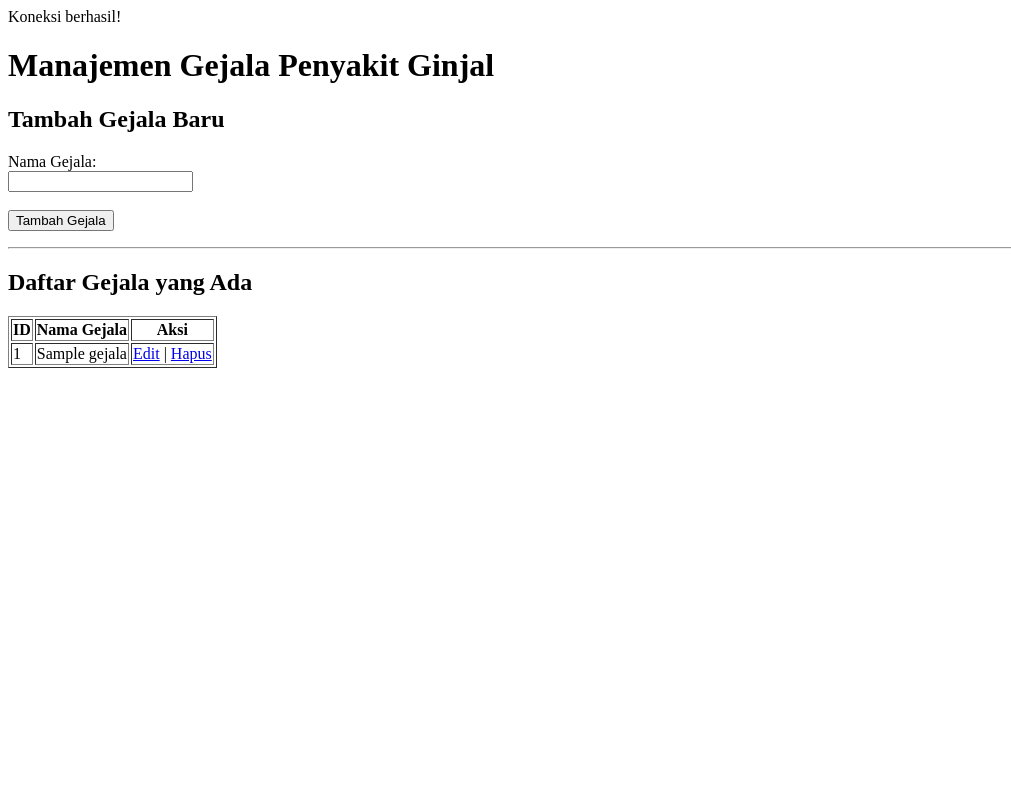
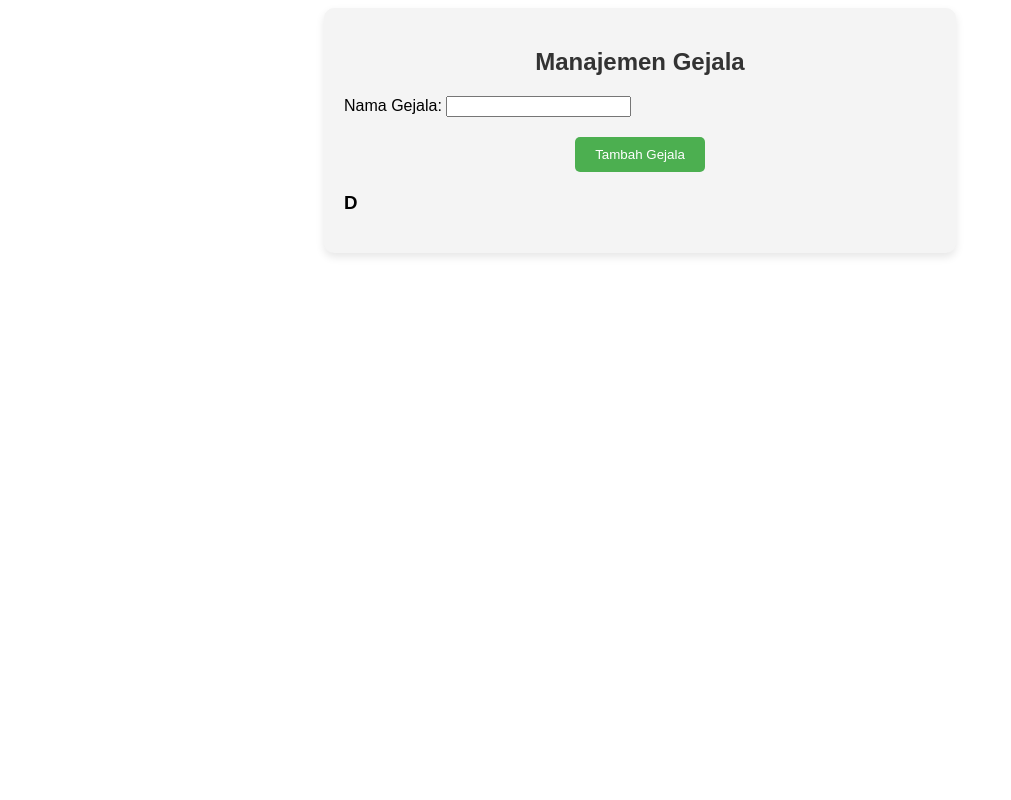
Before and after one commit to H4616/systempakar, a PHP site: page /gejala.php in a window 1280 px wide. Shown: the whole page, without its empty margins (0-1011 px from the left). Run offline with PHP 8.4, Linux system fonts and the light colour scheme; tables that the repository leaves empty or names only in its code hold one stand-in row (values such as "Sample post").

Commit message:
modifikasi

```diff
--- a/gejala.php
+++ b/gejala.php
@@ -1,116 +1,113 @@
 <?php
-include('koneksi.php');
+// Koneksi ke database
+include 'koneksi.php';
 
-// Fungsi untuk menambahkan gejala baru
+// Menambah gejala baru
 if (isset($_POST['tambah_gejala'])) {
     $nama_gejala = $_POST['nama_gejala'];
 
-    // Query untuk menambahkan gejala baru
-    $sql = "INSERT INTO gejala (nama_gejala) VALUES ('$nama_gejala')";
+    // Validasi input
+    if (!empty($nama_gejala)) {
+        // Query untuk menambahkan gejala baru ke database
+        $query = "INSERT INTO gejala (nama_gejala) VALUES (?)";
+        $stmt = $conn->prepare($query);
+        $stmt->bind_param("s", $nama_gejala);
 
-    if ($conn->query($sql) === TRUE) {
-        echo "Gejala berhasil ditambahkan!";
+        if ($stmt->execute()) {
+            echo "<p>Gejala berhasil ditambahkan!</p>";
+        } else {
+            echo "<p>Gagal menambahkan gejala. Coba lagi.</p>";
+        }
     } else {
-        echo "Error: " . $sql . "<br>" . $conn->error;
+        echo "<p>Nama gejala tidak boleh kosong!</p>";
     }
 }
 
-// Fungsi untuk mengedit gejala
-if (isset($_POST['edit_gejala'])) {
-    $id_gejala = $_POST['id_gejala'];
-    $nama_gejala = $_POST['nama_gejala'];
+// Menghapus gejala
+if (isset($_GET['hapus'])) {
+    $id_gejala = $_GET['hapus'];
 
-    // Query untuk mengedit gejala
-    $sql = "UPDATE gejala SET nama_gejala = '$nama_gejala' WHERE id_gejala = $id_gejala";
+    // Query untuk menghapus gejala berdasarkan ID
+    $query = "DELETE FROM gejala WHERE id_gejala = ?";
+    $stmt = $conn->prepare($query);
+    $stmt->bind_param("i", $id_gejala);
 
-    if ($conn->query($sql) === TRUE) {
-        echo "Gejala berhasil diperbarui!";
+    if ($stmt->execute()) {
+        echo "<p>Gejala berhasil dihapus!</p>";
     } else {
-        echo "Error: " . $sql . "<br>" . $conn->error;
+        echo "<p>Gagal menghapus gejala. Coba lagi.</p>";
     }
 }
 
-// Fungsi untuk menghapus gejala
-if (isset($_GET['hapus_gejala'])) {
-    $id_gejala = $_GET['hapus_gejala'];
-
-    // Query untuk menghapus gejala
-    $sql = "DELETE FROM gejala WHERE id_gejala = $id_gejala";
-
-    if ($conn->query($sql) === TRUE) {
-        echo "Gejala berhasil dihapus!";
-    } else {
-        echo "Error: " . $sql . "<br>" . $conn->error;
-    }
-}
+// Mengambil daftar gejala dari database
+$query = "SELECT * FROM gejala";
+$result = $conn->query($query);
 ?>
-
 <!DOCTYPE html>
 <html lang="id">
 <head>
     <meta charset="UTF-8">
     <meta name="viewport" content="width=device-width, initial-scale=1.0">
-    <title>Manajemen Gejala</title>
+    <title>Manajemen Gejala - Sistem Pakar Diagnosis Penyakit Ginjal</title>
+    <style>
+        body {
+            font-family: Arial, sans-serif;
+        }
+        .container {
+            width: 50%;
+            margin: 0 auto;
+        }
+        .form-container {
+            background-color: #f4f4f4;
+            padding: 20px;
+            border-radius: 10px;
+            box-shadow: 0 4px 8px rgba(0, 0, 0, 0.1);
+        }
+        h2 {
+            text-align: center;
+            color: #333;
+        }
+        label {
+            font-size: 16px;
+        }
+        .submit-btn {
+            display: block;
+            margin: 20px auto;
+            padding: 10px 20px;
+            background-color: #4CAF50;
+            color: white;
+            border: none;
+            cursor: pointer;
+            border-radius: 5px;
+        }
+        table {
+            width: 100%;
+            border-collapse: collapse;
+            margin-top: 20px;
+        }
+        table, th, td {
+            border: 1px solid #ddd;
+        }
+        th, td {
+            padding: 8px;
+            text-align: left;
+        }
+        .hapus-btn {
+            color: red;
+            cursor: pointer;
+        }
+    </style>
 </head>
 <body>
-    <h1>Manajemen Gejala Penyakit Ginjal</h1>
+    <div class="container">
+        <div class="form-container">
+            <h2>Manajemen Gejala</h2>
 
-    <!-- Form untuk menambahkan gejala baru -->
-    <h2>Tambah Gejala Baru</h2>
-    <form action="gejala.php" method="POST">
-        <label for="nama_gejala">Nama Gejala:</label><br>
-        <input type="text" id="nama_gejala" name="nama_gejala" required><br><br>
-        <input type="submit" name="tambah_gejala" value="Tambah Gejala">
-    </form>
+            <!-- Form untuk menambah gejala baru -->
+            <form action="gejala.php" method="post">
+                <label for="nama_gejala">Nama Gejala:</label>
+                <input type="text" name="nama_gejala" id="nama_gejala" required>
+                <button type="submit" name="tambah_gejala" class="submit-btn">Tambah Gejala</button>
+            </form>
 
-    <hr>
-
-    <!-- Daftar gejala yang ada -->
-    <h2>Daftar Gejala yang Ada</h2>
-    <?php
-    // Query untuk mengambil semua gejala
-    $sql = "SELECT * FROM gejala";
-    $result = $conn->query($sql);
-
-    if ($result->num_rows > 0) {
-        echo "<table border='1'>
-                <tr>
-                    <th>ID</th>
-                    <th>Nama Gejala</th>
-                    <th>Aksi</th>
-                </tr>";
-        // Menampilkan semua gejala
-        while($row = $result->fetch_assoc()) {
-            echo "<tr>
-                    <td>" . $row['id_gejala'] . "</td>
-                    <td>" . $row['nama_gejala'] . "</td>
-                    <td>
-                        <a href='gejala.php?edit_gejala=" . $row['id_gejala'] . "'>Edit</a> |
-                        <a href='gejala.php?hapus_gejala=" . $row['id_gejala'] . "' onclick='return confirm(\"Apakah Anda yakin ingin menghapus gejala ini?\")'>Hapus</a>
-                    </td>
-                </tr>";
-        }
-        echo "</table>";
-    } else {
-        echo "Tidak ada gejala yang tersedia.";
-    }
-
-    // Jika ada permintaan untuk edit gejala
-    if (isset($_GET['edit_gejala'])) {
-        $id_gejala = $_GET['edit_gejala'];
-        $sql = "SELECT * FROM gejala WHERE id_gejala = $id_gejala";
-        $result = $conn->query($sql);
-        $row = $result->fetch_assoc();
-
-        echo "<hr><h3>Edit Gejala</h3>
-            <form action='gejala.php' method='POST'>
-                <input type='hidden' name='id_gejala' value='" . $row['id_gejala'] . "'>
-                <label for='nama_gejala'>Nama Gejala:</label><br>
-                <input type='text' id='nama_gejala' name='nama_gejala' value='" . $row['nama_gejala'] . "' required><br><br>
-                <input type='submit' name='edit_gejala' value='Perbarui Gejala'>
-            </form>";
-    }
-    ?>
-
-</body>
-</html>
+            <h3>D
--- a/koneksi.php
+++ b/koneksi.php
@@ -11,5 +11,4 @@
 if ($conn->connect_error) {
     die("Koneksi gagal: " . $conn->connect_error);
 }
-echo "Koneksi berhasil!";
 ?>
```
Also changed, not shown: diagnosis.php (+75 -15 lines), index.php (+54 -11 lines), inference.php (+63 -35 lines).
